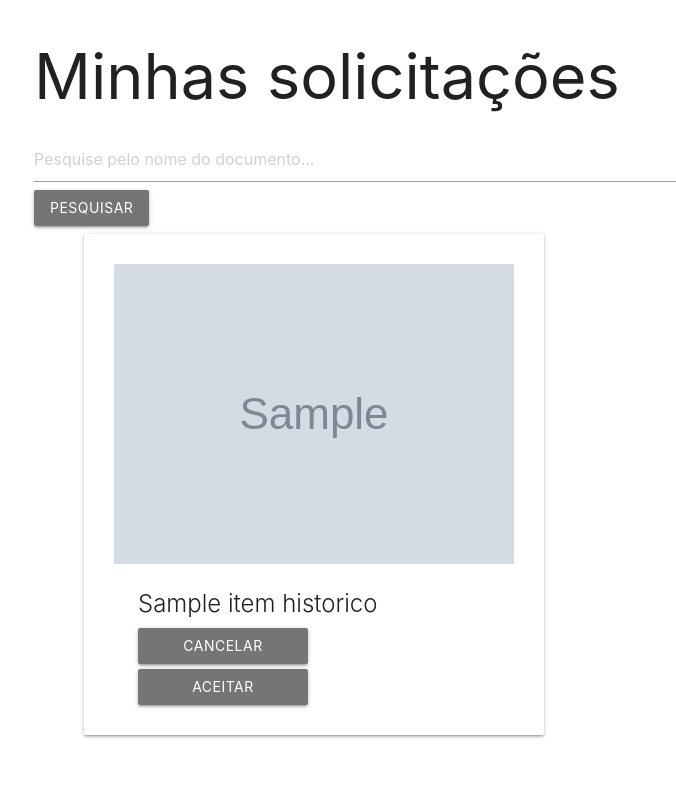
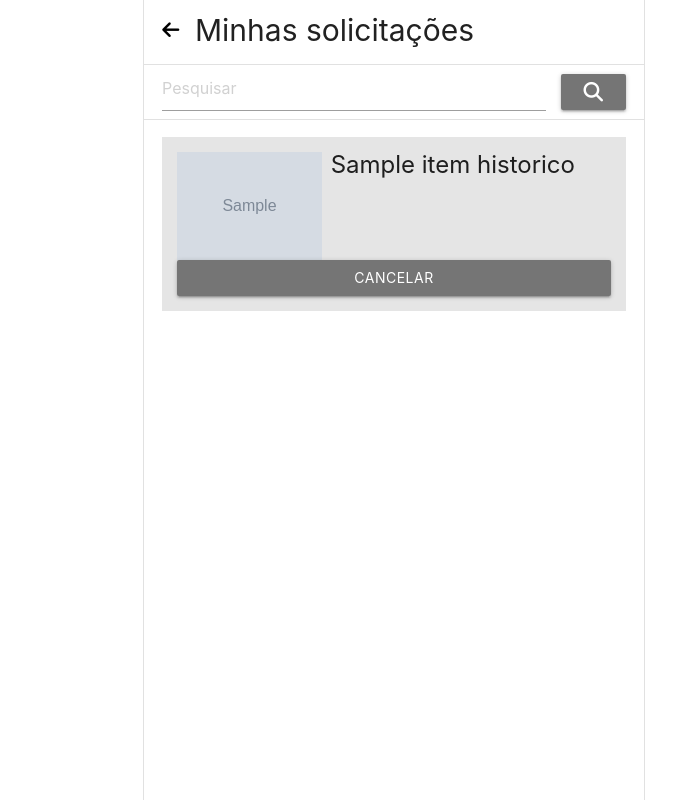
Before and after one commit to VictorCyuvi20/TCC---organizacao-de-documentos-educacionais, a Flask app: template templates/pages/user_requests.html in a window 1280 px wide. Shown: the whole page, without its empty margins (246-922 px from the left). Run offline with Flask 3, Linux system fonts and the light colour scheme; the template is opened without the code that fills it: most values are stand-ins (such as "Sample title", 1, 10 or a date in 2020); grey boxes marked "Sample" are stand-in pictures.

Commit message:
Resolvendo erros do html (home, user_request) e no python (app.py , control_document.py)

```diff
--- a/app.py
+++ b/app.py
@@ -21,6 +21,34 @@ def index():
 @app.route("/logon")
 def logon():
     return render_template("pages/logon.html")
+
+
+
+
+
+@app.route("/historico", methods=["GET"])
+def historico():
+    # Recuperando o ID do usuário da sessão
+    id_usuario = session.get('id_usuario')
+
+    if id_usuario is None:
+        return "Usuário não autenticado", 401  # Se não tiver id_usuario na sessão, exibe erro
+
+    search_query = request.args.get('search', '')  # Pegando a pesquisa da URL, se houver
+    # Chama a função exibir_historico para pegar os dados
+    id_usuario_data = control_document.Control.exibir_historico(id_usuario, search_query)
+
+    # Se não houver dados, retorna uma mensagem de erro
+    if not id_usuario_data:
+        return "Nenhum histórico encontrado", 404
+
+    # Renderiza o template 'user_requests.html' com os dados encontrados
+    return render_template("pages/user_requests.html", id_usuario_html=id_usuario_data)
+
+
+
+
+
 
 
 
--- a/model/control_document.py
+++ b/model/control_document.py
@@ -40,7 +40,7 @@ class Control:
         mycursor = cx_db.cursor(dictionary=True)
 
         # Consulta simples para filtrar pelo nome do documento
-        sql = """SELECT h.*, d.name as document_name
+        sql = """SELECT h.*, d.name as document_name,
                 FROM tb_historic h
                 JOIN tb_document d ON h.id_document = d.id_document
                 WHERE h.id_user = %s AND d.name LIKE %s"""
--- a/templates/pages/user_requests.html
+++ b/templates/pages/user_requests.html
@@ -1,4 +1,4 @@
-{% extends "bases/secondary.html" %}
+{% extends "bases/main.html" %}
 {% block title %}Minhas Solicitações{% endblock %}
 
 {% block sectiontitle %}
@@ -6,28 +6,24 @@
 {% endblock %}
 
 {% block content %}
-<div>
-    <form action="/historico" method="GET">
-    <input type="text" name="search" placeholder="Pesquise pelo nome do documento..." class="form-control" />
-    <button type="submit" class="btn waves-effect grey darken-1">Pesquisar</button>
-  </form>
-</div>
+<section class="search outline" action="/historico" method="GET">
+    <form id="search-bar">
+        <input type="text" placeholder="Pesquisar" name="search">
+        <button type="submit" class="btn waves-effect grey darken-1 col s12" name="action"><i class="fa-solid fa-magnifying-glass"></i></button>
+    </form>
+</section>
 <section class="row">
   {% if id_usuario_html %}
     {% for item_historico in id_usuario_html %}
-    <div class="card col" style="padding: 2rem; margin-left: 50px;">
-        <div class="card-image waves-effect waves-block waves-light">
-          <img class="activator" src="{{ item_historico.image }}" alt="Imagem do historico">
-        </div>
-        <div class="card-content">
-          <span class="card-title activator grey-text text-darken-4">{{ item_historico.document_name }}</span>
-          <div style="width: 170px">
-              <button class="btn waves-effect grey darken-1 col s12" style="margin-bottom: 5px;">Cancelar</button>
-              <button class="btn waves-effect grey darken-1 col s12">Aceitar</button>
-          </div>
-        </div>
-      </div>
-    {% endfor %}
+    <div class="document-card">
+        <img class="doc-img" src="{{ item_historico.image }}" alt="">
+
+        <h3 class="doc-title fs-4">{{ item_historico.document_name }}</h3>
+
+        <span class="doc-desc-label"></span>
+        <button class="doc-details btn waves-effect grey darken-1" type="submit" name="action">Cancelar</button>
+    </div>
+   {% endfor %}
   {% else %}
     <p class="col-12">Nenhum histórico encontrado.</p>
   {% endif %}
```
Also changed, not shown: templates/pages/home.html (+4 -4 lines).
